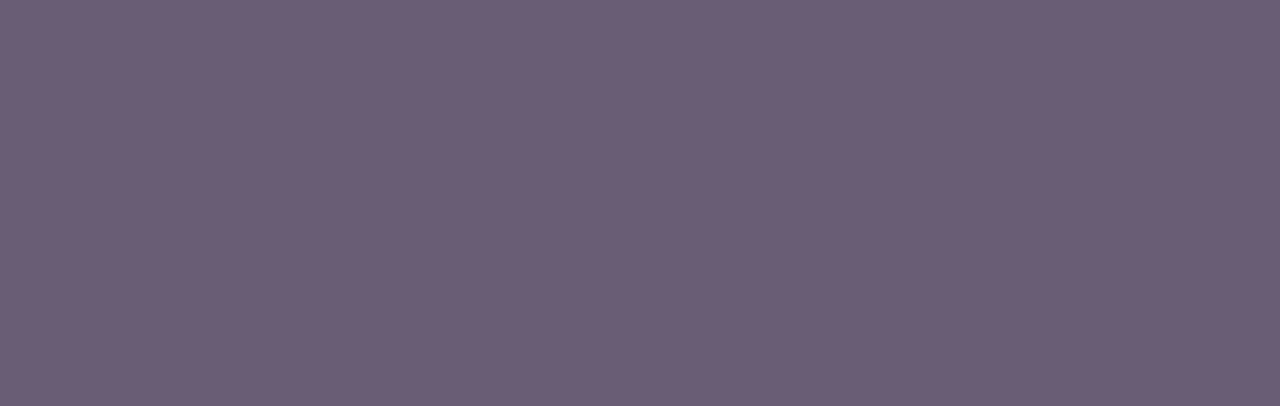
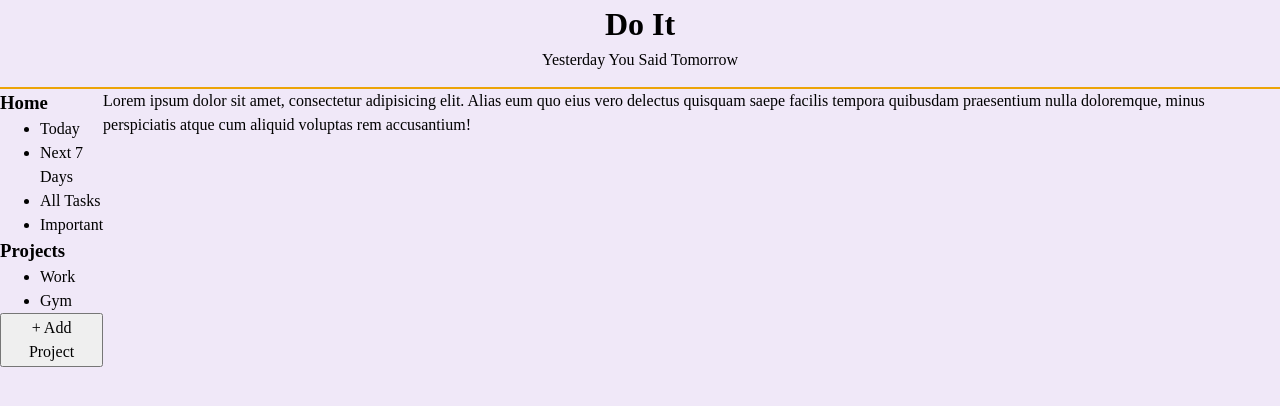
Before and after one commit to skamprogiannis/to-do-app, a website built with webpack: page src/template.html in a window 1280 px wide. Built offline with nearby package versions, Linux system fonts and the light colour scheme.

Commit message:
Create a basic page layout in html/css

```diff
--- a/src/styles.css
+++ b/src/styles.css
@@ -57,5 +57,25 @@ h6 {
 }
 
 body {
-  background-color: rgb(104, 93, 116);
+  background-color: rgb(240, 232, 248);
 }
+
+header {
+  display: flex;
+  flex-direction: column;
+  align-items: center;
+  border-bottom: 2px solid rgb(236, 164, 8);
+  padding-bottom: 15px;
+}
+
+main {
+  display: flex;
+}
+
+#sidebar {
+  flex: 1;
+}
+#todo-container {
+  background-color: rgb(201, 201, 53);
+  flex: 1;
+}
--- a/src/template.html
+++ b/src/template.html
@@ -1,11 +1,37 @@
 <!DOCTYPE html>
 <html lang="en">
-<head>
-  <meta charset="UTF-8">
-  <meta name="viewport" content="width=device-width, initial-scale=1.0">
-  <title>Do It</title>
-</head>
-<body>
-
-</body>
+  <head>
+    <meta charset="UTF-8" />
+    <meta name="viewport" content="width=device-width, initial-scale=1.0" />
+    <title>Do It</title>
+  </head>
+  <body>
+    <header>
+      <h1>Do It</h1>
+      <p>Yesterday You Said Tomorrow</p>
+    </header>
+    <main>
+      <section id="sidebar">
+        <div id="home"></div>
+        <nav>
+          <h3>Home</h3>
+          <ul>
+            <li>Today</li>
+            <li>Next 7 Days</li>
+            <li>All Tasks</li>
+            <li>Important</li>
+          </ul>
+        </nav>
+        <h3>Projects</h3>
+        <ul id="project-list">
+          <li>Work</li>
+          <li>Gym</li>
+        </ul>
+        <button id="add-project">+ Add Project</button>
+      </section>
+      <section id=""todo-container>
+        <p>Lorem ipsum dolor sit amet, consectetur adipisicing elit. Alias eum quo eius vero delectus quisquam saepe facilis tempora quibusdam praesentium nulla doloremque, minus perspiciatis atque cum aliquid voluptas rem accusantium!</p>
+      </section>
+    </main>
+  </body>
 </html>
```
